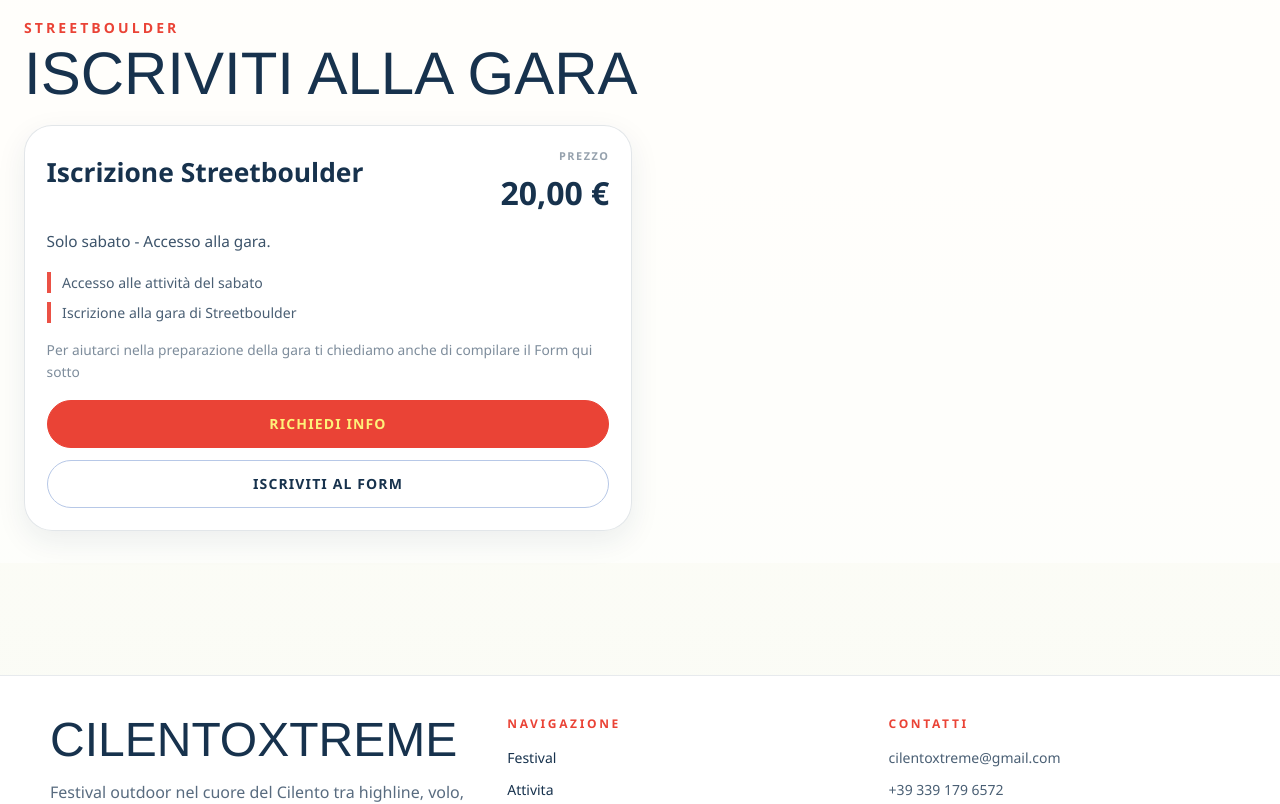
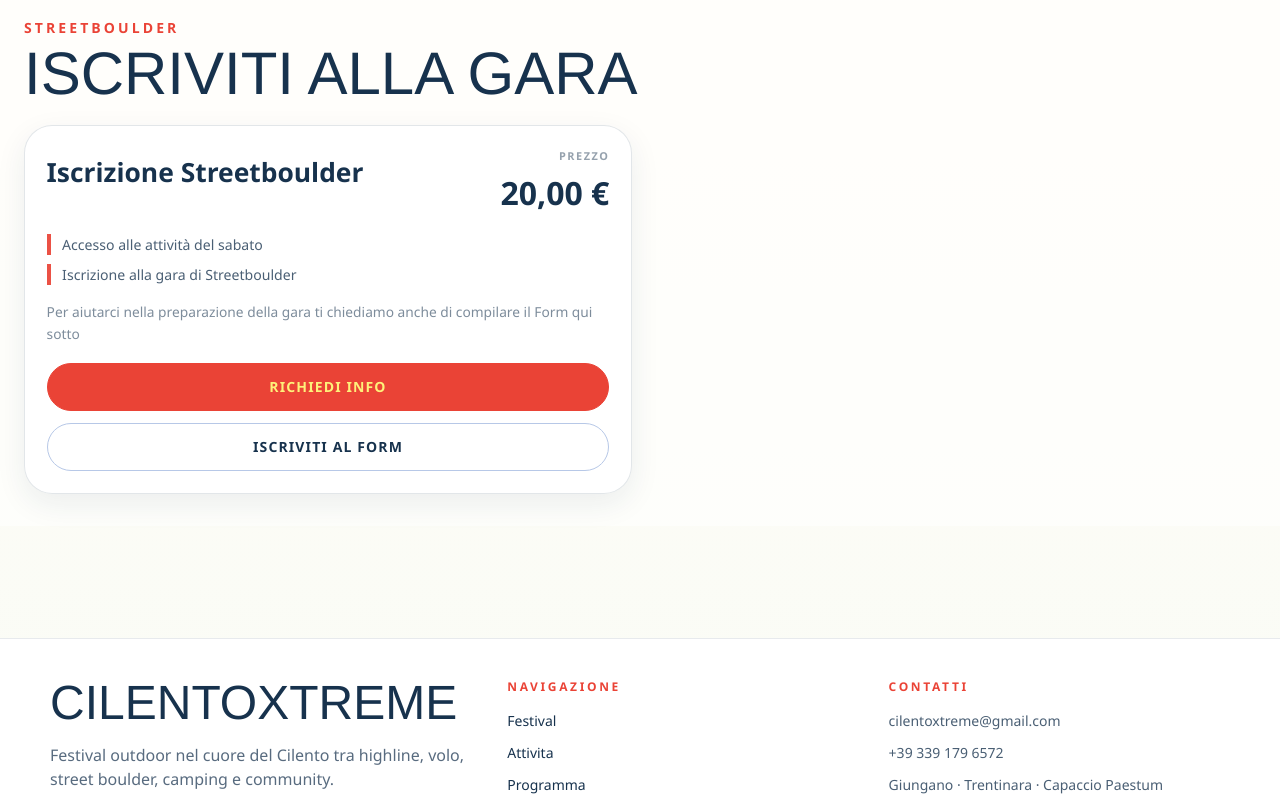
Before and after one commit to killdead/sito-cx, a Next.js app: page /tickets in a window 1280 px wide. Shown: the part 1220-2024 px from the top of the page. Built offline with nearby package versions, Linux system fonts and the light colour scheme.

Commit message:
Remove shortDescription when includes are present (Streetboulder)

```diff
--- a/src/app/tickets/page.tsx
+++ b/src/app/tickets/page.tsx
@@ -91,7 +91,9 @@ export default function TicketsPage() {
                     <p className="ticket-workshop-card__price">{item.priceLabel}</p>
                   </div>
                 </div>
-                <p className="ticket-workshop-card__summary">{item.shortDescription ?? item.description}</p>
+                {!item.includes && (
+                  <p className="ticket-workshop-card__summary">{item.shortDescription ?? item.description}</p>
+                )}
 
                 {item.includes ? (
                   <div className="ticket-workshop-card__list">
```
